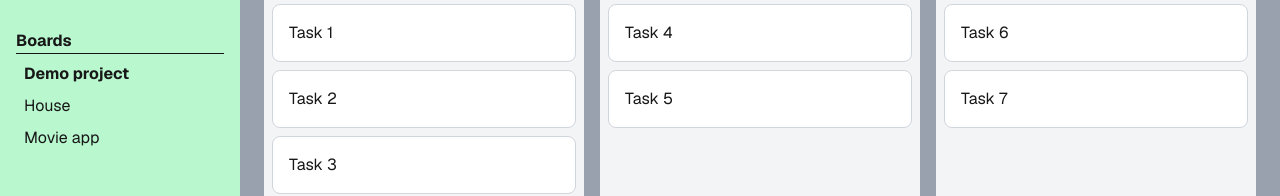
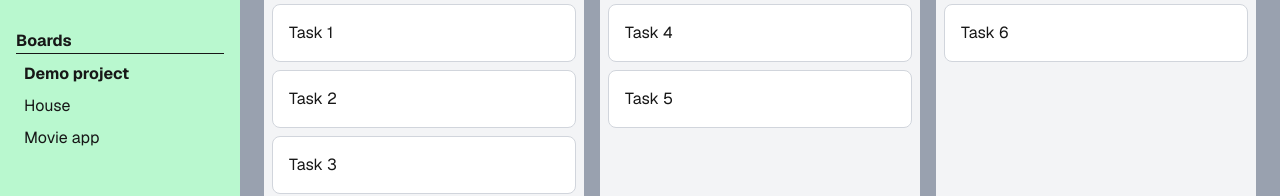
Before and after one commit to jonathanbackhed/kanban, a Next.js app in the folder client/: page / in a window 1280 px wide. Shown: the part 132-328 px from the top of the page. Built offline with nearby package versions, Linux system fonts and the light colour scheme.

Commit message:
feat: add sorting to columns

```diff
--- a/client/components/Board.tsx
+++ b/client/components/Board.tsx
@@ -1,42 +1,56 @@
 "use client";
 
 import { useState } from "react";
-import { DndContext, useSensor, useSensors, DragEndEvent, TouchSensor, PointerSensor } from "@dnd-kit/core";
+import {
+  DndContext,
+  useSensor,
+  useSensors,
+  DragEndEvent,
+  TouchSensor,
+  PointerSensor,
+  DragOverEvent,
+  DragOverlay,
+  DragStartEvent,
+} from "@dnd-kit/core";
 import Column from "./Column";
-import { Card } from "@/types/board";
+import { Card as CardType } from "@/types/board";
+import Card from "./Card";
+import { arrayMove } from "@dnd-kit/sortable";
 
 const data = {
   todo: [
-    { id: "1", title: "Task 1" },
-    { id: "2", title: "Task 2", text: "This is task 2!" },
+    { id: "1", title: "Task 1", index: 0 },
+    { id: "2", title: "Task 2", text: "This is task 2!", index: 2 },
     {
       id: "3",
       title: "Task 3",
       text: "Lorem ipsum dolor sit amet, consectetur adipiscing elit, sed do eiusmod tempor incididunt ut labore et dolore magna aliqua. Ut enim ad minim veniam, quis nostrud exercitation ullamco laboris nisi ut aliquip ex ea commodo consequat.",
+      index: 1,
     },
   ],
   inprogress: [
-    { id: "4", title: "Task 4", text: "Task 4444444444444444444444444444444444444444444444444444444444" },
+    {
+      id: "4",
+      title: "Task 4",
+      text: "Task 4444444444444444444444444444444444444444444444444444444444",
+      index: 0,
+    },
     {
       id: "5",
       title: "Task 5",
+      index: 1,
     },
   ],
-  done: [
-    { id: "6", title: "Task 6", text: "Task 6666666" },
-    {
-      id: "7",
-      title: "Task 7",
-    },
-  ],
+  done: [{ id: "6", title: "Task 6", text: "Task 6666666", index: 0 }],
 };
 
 type ItemsState = {
-  [key: string]: Card[];
+  [key: string]: CardType[];
 };
 
 export default function Board() {
   const [items, setItems] = useState<ItemsState>(data);
+  const [activeId, setActiveId] = useState<string | null>(null);
 
   const pointerSensor = useSensor(PointerSensor);
   const touchSensor = useSensor(TouchSensor);
@@ -47,31 +61,80 @@ export default function Board() {
     return Object.keys(items).find((key) => items[key].some((card) => card.id === id));
   };
 
-  function handleDragEnd(event: DragEndEvent) {
+  const getItemById = (id: string) => {
+    const currentContainer = findContainer(id);
+    if (!currentContainer) return null;
+
+    return items[currentContainer].find((card) => card.id === id);
+  };
+
+  const getItemIndex = (id: string) => {
+    const currentContainer = findContainer(id);
+    console.log(items[currentContainer as string]);
+  };
+
+  function handleDragStart(event: DragStartEvent) {
+    const { active } = event;
+    setActiveId(active.id as string);
+  }
+
+  function handleDragOver(event: DragOverEvent) {
     const { active, over } = event;
+    if (!over || active.id === over.id) return;
+
     const currentContainer = findContainer(active.id as string);
-    const newContainer = findContainer(over?.id as string);
+    const overContainer = findContainer(over?.id as string);
 
-    if (!currentContainer || !newContainer || currentContainer === newContainer) return;
+    if (!currentContainer || !overContainer || currentContainer === overContainer) return;
 
     setItems((prev) => {
-      const item = prev[currentContainer].find((item) => item.id === active.id);
+      const item = getItemById(active.id as string);
       if (!item) return prev;
 
       return {
         ...prev,
         [currentContainer]: prev[currentContainer].filter((item) => item.id !== active.id),
-        [newContainer]: [...prev[newContainer], item],
+        [overContainer]: [...prev[overContainer], item],
+      };
+    });
+  }
+
+  function handleDragEnd(event: DragEndEvent) {
+    const { active, over } = event;
+    if (!over) return;
+
+    const currentContainer = findContainer(active.id as string);
+    const overContainer = findContainer(over.id as string);
+
+    if (!currentContainer || !overContainer || currentContainer !== overContainer) return;
+
+    setActiveId(null);
+    setItems((prev) => {
+      const currentIndex = prev[currentContainer].findIndex((item) => item.id === (active.id as string));
+      const overIndex = prev[currentContainer].findIndex((item) => item.id === (over.id as string));
+
+      if (currentIndex === overIndex) return prev;
+
+      return {
+        ...prev,
+        [currentContainer]: arrayMove(prev[currentContainer], currentIndex, overIndex),
       };
     });
   }
 
   return (
-    <div className="flex flex-row flex-1 overflow-auto p-4 bg-gray-400">
-      <DndContext sensors={sensors} onDragEnd={handleDragEnd} autoScroll={false}>
+    <div className="flex flex-1 flex-row overflow-auto bg-gray-400 p-4">
+      <DndContext
+        sensors={sensors}
+        onDragStart={handleDragStart}
+        onDragEnd={handleDragEnd}
+        onDragOver={handleDragOver}
+        autoScroll={false}
+      >
         <Column id="todo" title="ToDo" items={items["todo"]} />
         <Column id="inprogress" title="In Progress" items={items["inprogress"]} />
         <Column id="done" title="Done" items={items["done"]} />
+        <DragOverlay>{activeId ? <Card item={getItemById(activeId)} /> : null}</DragOverlay>
       </DndContext>
     </div>
   );
--- a/client/components/Card.tsx
+++ b/client/components/Card.tsx
@@ -1,30 +1,34 @@
 "use client";
 
 import { Card as CardType } from "@/types/board";
-import { useDraggable } from "@dnd-kit/core";
+import { useSortable } from "@dnd-kit/sortable";
 import { CSS } from "@dnd-kit/utilities";
 
 interface Props {
-  item: CardType;
+  item: CardType | null | undefined;
 }
 
 export default function Card({ item }: Props) {
-  const { attributes, listeners, setNodeRef, transform } = useDraggable({
-    id: item.id,
+  if (item === null || item === undefined) return null;
+
+  const { attributes, listeners, setNodeRef, transform, transition, isDragging } = useSortable({
+    id: item?.id,
   });
   const style = {
     transform: CSS.Translate.toString(transform),
+    transition,
+    opacity: isDragging ? 0 : 1,
   };
 
   return (
     <div
       ref={setNodeRef}
       style={style}
-      className="p-4 my-2 bg-white border border-gray-300 rounded-lg cursor-grab active:cursor-grabbing"
+      className="my-2 cursor-grab rounded-lg border border-gray-300 bg-white p-4 active:cursor-grabbing"
       {...listeners}
       {...attributes}
     >
-      {item.title}
+      {item?.title}
     </div>
   );
 }
--- a/client/components/Column.tsx
+++ b/client/components/Column.tsx
@@ -3,6 +3,7 @@
 import Card from "./Card";
 import { Card as CardType } from "@/types/board";
 import { useDroppable } from "@dnd-kit/core";
+import { SortableContext, verticalListSortingStrategy } from "@dnd-kit/sortable";
 
 interface Props {
   items: CardType[];
@@ -16,12 +17,18 @@ export default function Column({ items, id, title }: Props) {
     color: isOver ? "green" : undefined,
   };
 
+  // const sorted = items.sort((a, b) => a.index - b.index);
+
   return (
-    <div ref={setNodeRef} className="flex-1 p-2 bg-gray-100 rounded-lg mx-2 max-w-sm min-w-2xs" style={style}>
+    <div className="mx-2 flex max-w-sm min-w-2xs flex-1 flex-col rounded-lg bg-gray-100 p-2" style={style}>
       <h3 className="p-2">{title}</h3>
-      {items.map((item: CardType) => (
-        <Card key={item.id} item={item} />
-      ))}
+      <div ref={setNodeRef} className="flex-1">
+        <SortableContext items={items} strategy={verticalListSortingStrategy}>
+          {items.map((item: CardType) => (
+            <Card key={item.id} item={item} />
+          ))}
+        </SortableContext>
+      </div>
     </div>
   );
 }
--- a/client/types/board.ts
+++ b/client/types/board.ts
@@ -2,4 +2,5 @@ export interface Card {
   id: string;
   title: string;
   text?: string;
+  index: number;
 }
```
